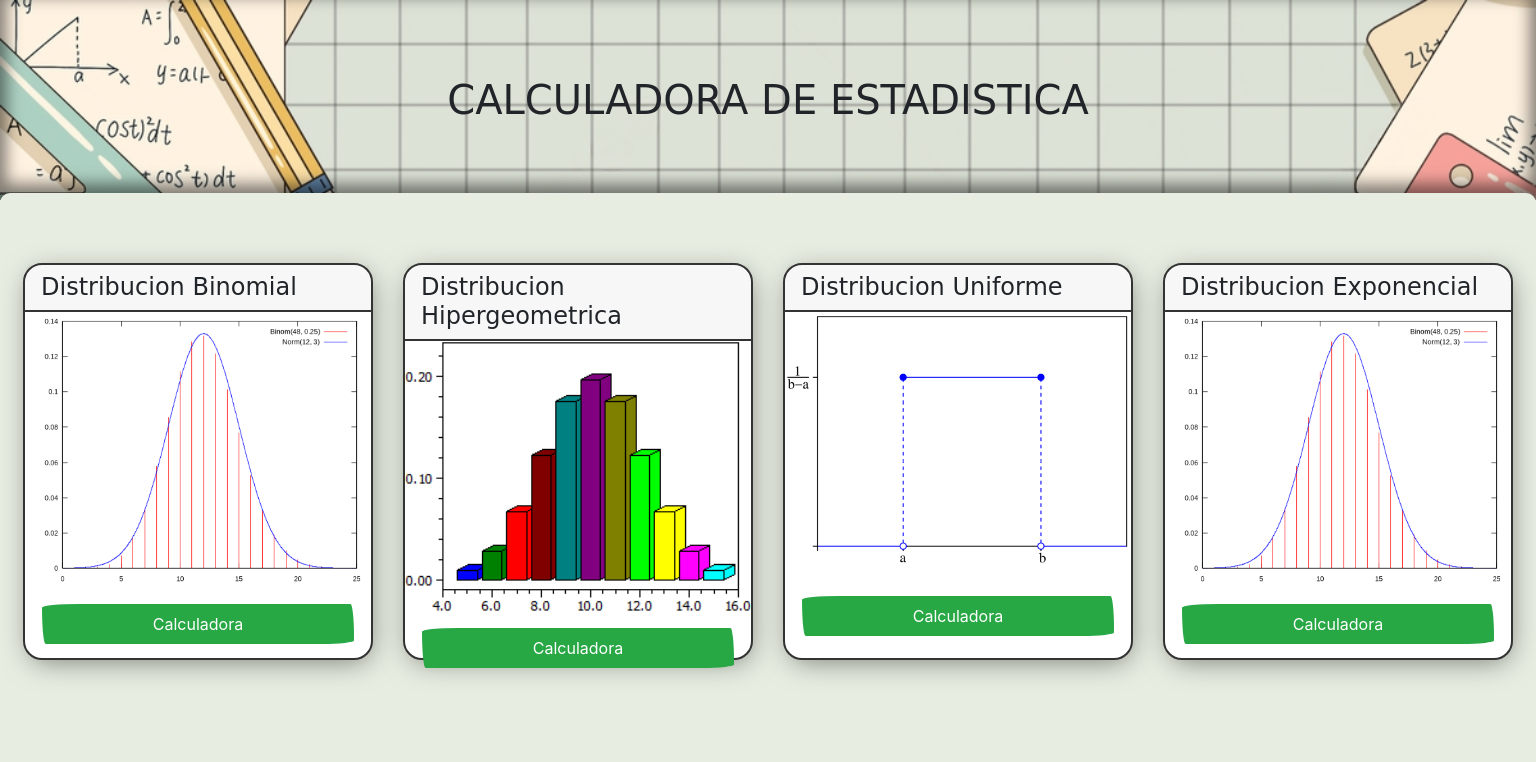
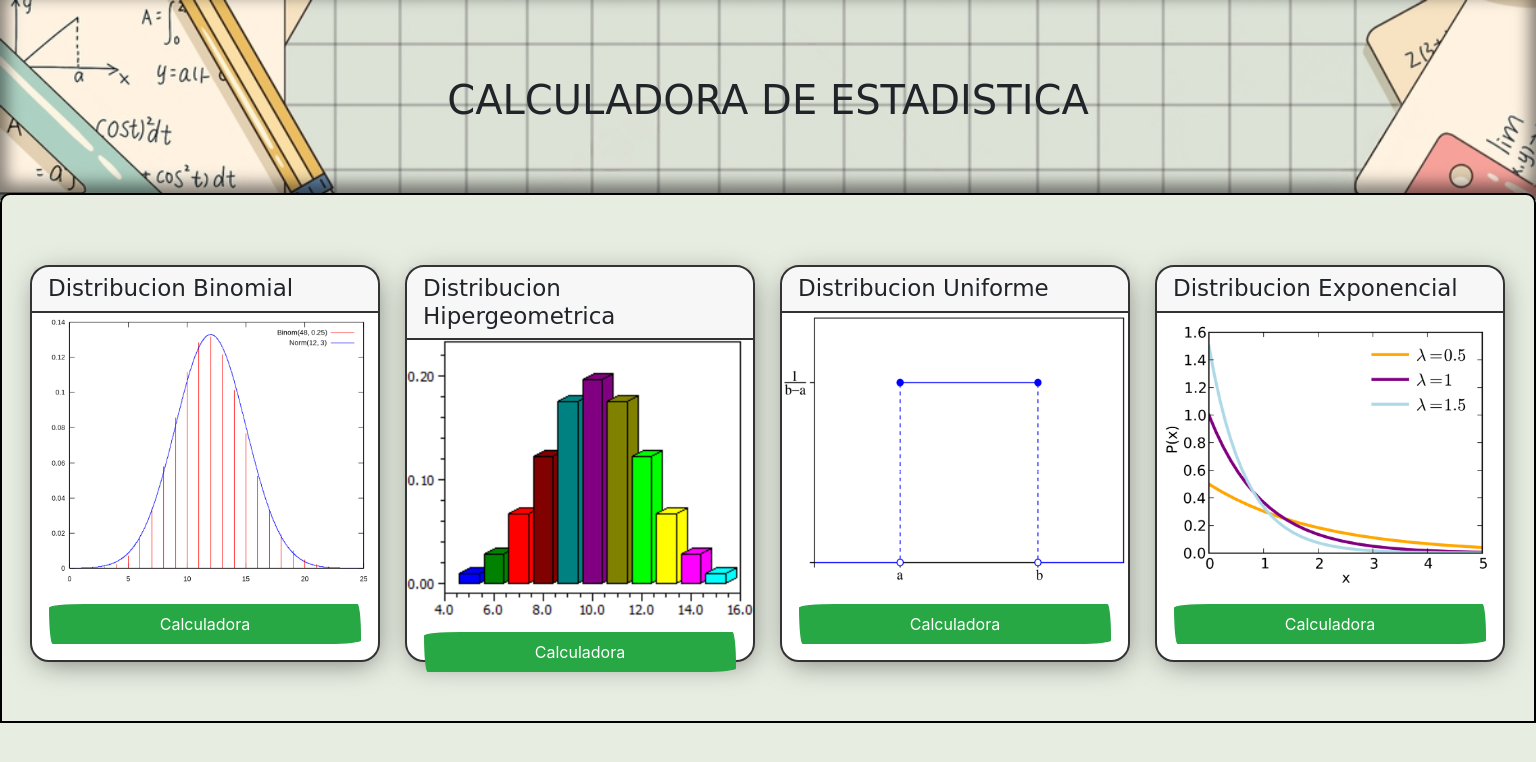
Before and after one commit to FILIPRAIDER/CalculadoraEstadistica, a PHP site: page / in a window 1536 px wide. Shown: the top 762 px of the page. Run offline with PHP 8.4, Linux system fonts and the light colour scheme; some web fonts are replaced.

Commit message:
cambios de resolucion

```diff
--- a/index.html
+++ b/index.html
@@ -59,7 +59,7 @@
 
         <div class="card lg-3" id="card4">
           <h4 class="card-header">Distribucion Exponencial</h4>
-          <img src="./images/binomial.png" alt="" />
+          <img src="./images/exponencial.png" alt="" />
           <div class="container-button" class="card-body">
            <button type="button" class="btn btn-success">Calculadora</button>
         </div>
--- a/styles/index.css
+++ b/styles/index.css
@@ -1,12 +1,94 @@
+@media screen and (min-width:1451px){
+    .container-main{
+
+        max-width: 100%;
+        max-height: 100%;
+        height: 600px;
+
+        }
+        .panel-top h1 {
+
+            max-width: 100%;
+            max-height: 100%;
+            background-image: url("../images/background-top.png");
+            background-repeat: no-repeat;
+            background-size: cover;
+            margin-top: 0px;
+            text-align: center;
+            line-height: 200px;
+            box-shadow: inset 0px -10px 16px 6px rgba(0, 0, 0, 0.5);
+
+            }
+            body{
+
+                background-color: #E7EDE1;
+
+            }
+
+            .panel-bottom{
+
+                display: flex;
+                max-width: 100%;
+                max-height: 100%;
+                height: 530px;
+                border: 2px solid black;
+                margin-top: -15px;
+                border-start-end-radius: 10px;
+                border-start-start-radius: 10px;
+                background-color: #E7EDE1;
+
+            }
+
+
+            #card1, #card2, #card3, #card4{
+
+                box-shadow: 2px 6px 29px -6px rgba(0, 0, 0, 0.51);
+                border-radius: 19px 19px 19px 19px;
+                height: 397px;
+                width: 300px;
+                margin-top: 70px;
+                min-height: 250px;
+                min-width: 300px;
+                margin-left: 25px;
+
+            }
+            h4{
+                font-size: 23px;
+            }
+
+            #card1{
+                margin-left: 23px ;
+            }
+
+
+
+
+            button{
+
+                width: 90%;
+                height: 40px;
+                margin-top: 15px;
+                margin-bottom: 20px;
+
+            }
+
+
+
+            .container-button{
+
+                display: flex;
+                align-items: center;
+                justify-content: center;
+            }
+}
 
 @media screen and (min-width:991px){
 
     .container-main{
 
-
     max-width: 100%;
     max-height: 100%;
-
+    height: 600px;
 
     }
     .panel-top h1 {
@@ -33,12 +115,12 @@
             display: flex;
             max-width: 100%;
             max-height: 100%;
-            height: 555px;
+            height: 530px;
+            border: 2px solid black;
             margin-top: -15px;
             border-start-end-radius: 10px;
             border-start-start-radius: 10px;
             background-color: #E7EDE1;
-
 
         }
 
@@ -49,25 +131,20 @@
             border-radius: 19px 19px 19px 19px;
             height: 397px;
             width: 350px;
-            min-height: 250px;
-            min-width: 210px;
             margin-top: 70px;
             min-height: 250px;
-            min-width: 210px;
-            margin-left: 30px;
+            min-width: 300px;
+            margin-left: 25px;
+
+        }
+        h4{
+            font-size: 23px;
         }
 
         #card1{
-            margin-left: 23px ;
+            margin-left: 28px ;
         }
-        #card3{
-            height: 397px;
-        }
-        #button3{
 
-            margin-top: 25px;
-
-        }
 
 
 
@@ -80,7 +157,10 @@
 
         }
 
+
+
         .container-button{
+
             display: flex;
             align-items: center;
             justify-content: center;
```
Also changed, not shown: images/exponencial.png (added), images/hipergeometrica.png, images/uniforme.png.
